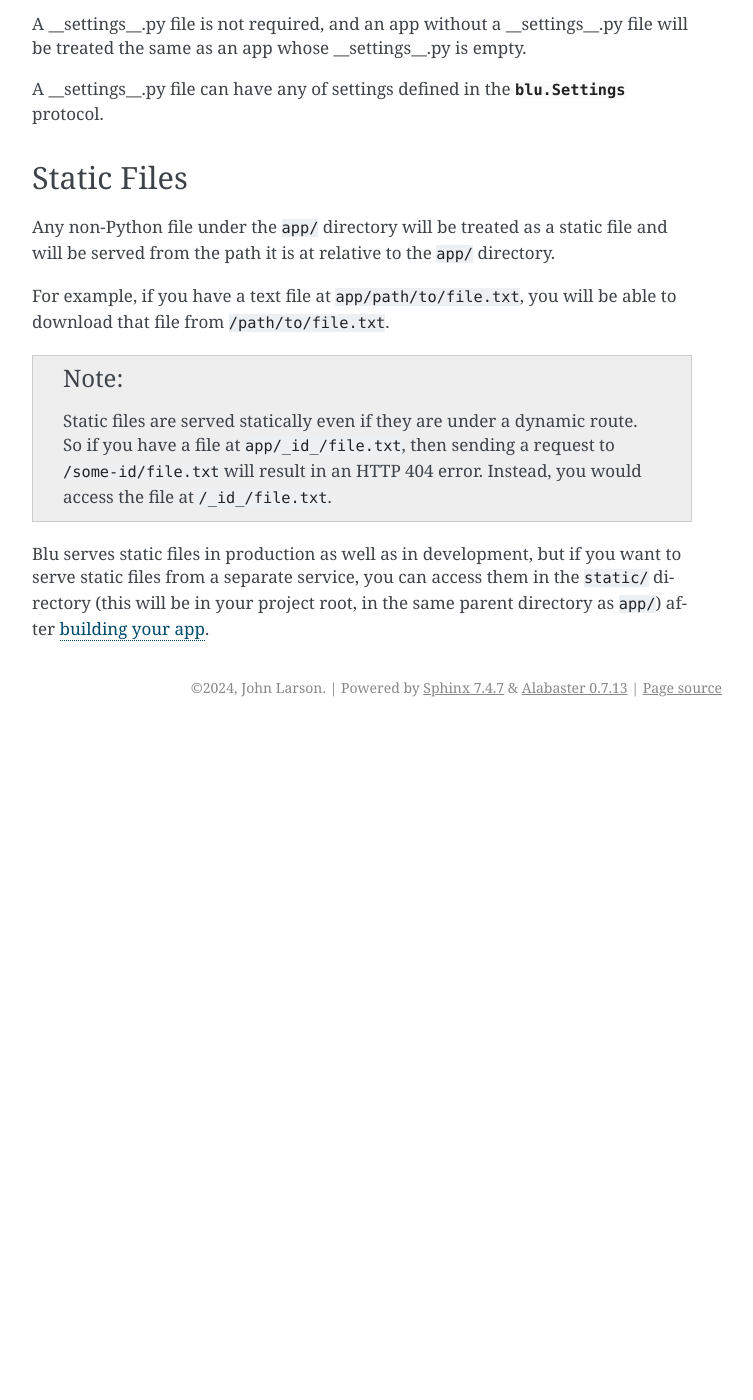
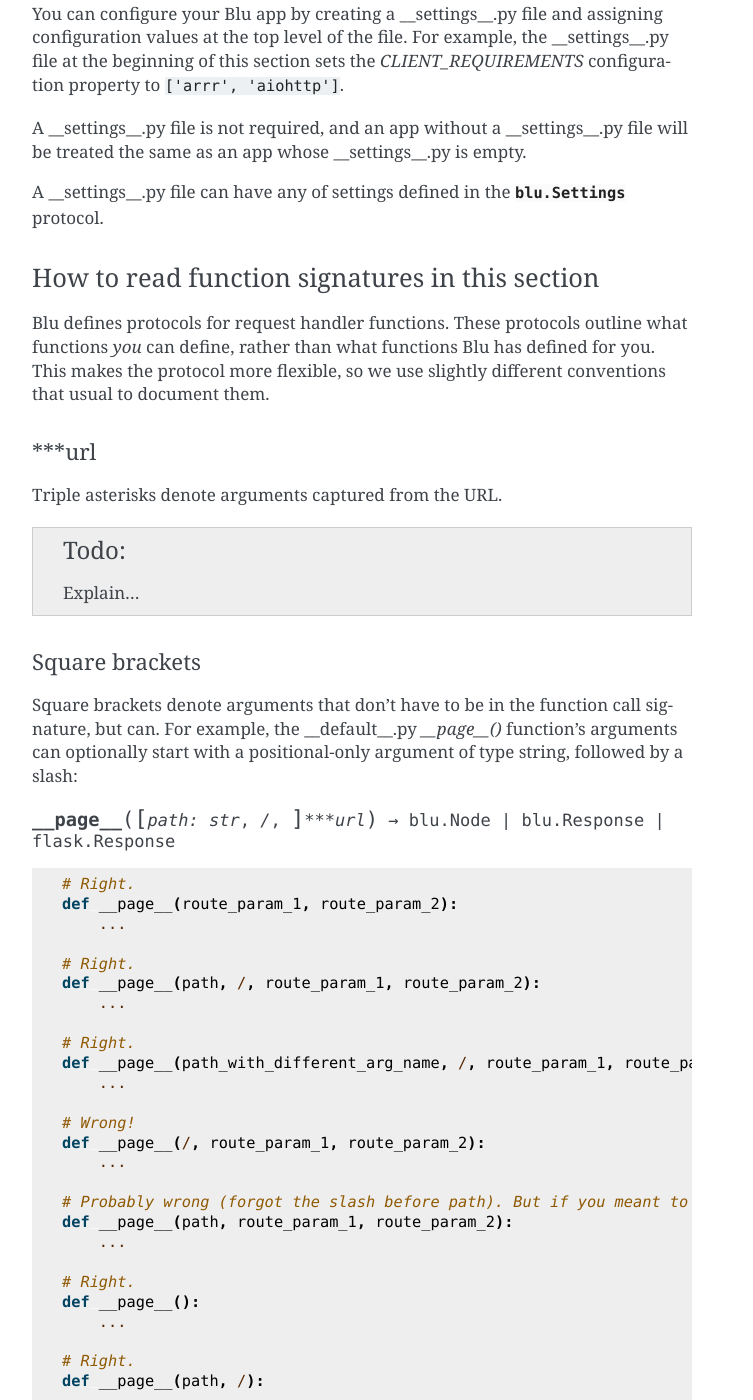
Before and after one commit to johnlarson/blu, a Sphinx documentation site: the page built from docs/api-reference/file-conventions.rst, in a window 1280 px wide and 1400 px high, scrolled down 3058 px. Shown: the whole window, without its empty margins (388-1141 px from the left). Built offline with Sphinx 7.4.7, drawn with Linux system fonts in a browser that asks for light colours; before the commit the page ends 3785 px from its top, so only the background shows below that; some of the changed text lies outside the part shown.

Commit message:
progress

```diff
--- a/docs/api-reference/file-conventions.rst
+++ b/docs/api-reference/file-conventions.rst
@@ -95,6 +95,10 @@
         <p>The slug value is: some-slug-value</p>
         <p>The query param value is: some-query-value</p>
 
+An __index__.py file should define the following top-level call signature:
+
+.. py:function:: __page__([path: str, /,] ***url: str) -> blu.Node | blu.Response | flask.Response
+
 
 **Location** - Under a segment directory.
 
@@ -154,6 +158,133 @@
 A __settings__.py file can have any of settings defined in the :class:`blu.Settings` protocol.
 
 
+.. _file-conventions/files/what-does-triple-start-url-mean:
+
+How to read function signatures in this section
++++++++++++++++++++++++++++++++++++++++++++++++
+
+Blu defines protocols for request handler functions. These protocols outline what functions *you* can define, rather than what functions Blu has defined for you. This makes the protocol more flexible, so we use slightly different conventions that usual to document them.
+
+\*\*\*url
+^^^^^^^^^
+
+Triple asterisks denote arguments captured from the URL.
+
+.. todo:: Explain...
+
+Square brackets
+^^^^^^^^^^^^^^^
+
+Square brackets denote arguments that don't have to be in the function call signature, but can. For example, the __default__.py *__page__()* function's arguments can optionally start with a positional-only argument of type string, followed by a slash:
+
+.. py:function:: __page__([path: str, /,] ***url) -> blu.Node | blu.Response | flask.Response
+
+.. code-block:: python
+
+    # Right.
+    def __page__(route_param_1, route_param_2):
+        ...
+
+    # Right.
+    def __page__(path, /, route_param_1, route_param_2):
+        ...
+
+    # Right.
+    def __page__(path_with_different_arg_name, /, route_param_1, route_param_2):
+        ...
+
+    # Wrong!
+    def __page__(/, route_param_1, route_param_2):
+        ...
+
+    # Probably wrong (forgot the slash before path). But if you meant to include a route param called "path", you're doing it right.
+    def __page__(path, route_param_1, route_param_2):
+        ...
+
+    # Right.
+    def __page__():
+        ...
+
+    # Right.
+    def __page__(path, /):
+        ...
+
+    # Wrong!
+    def __page__(/)
+
+You can include type annotations in your function definition, but don't have to; the type annotations in the documentation just tell you what type Blu will pass in for each argument.
+
+.. code-block:: python
+
+    # Right.
+    def __page__(path, /):
+        ...
+
+    # Also right!
+    def __page__(path: str, /):
+        ...
+
+Return types
+^^^^^^^^^^^^
+
+The return type tells you what return type Blu is expecting.
+
+For example, the *__page__()* function in __index__.py has to return a :type:`blu.Node`, a :class:`blu.Response`, or a :class:`quart.Response`:
+
+.. py:function:: __page__(***url) -> blu.Node | blu.Response | flask.Response
+
+
+.. code-block:: python
+
+    from blu import Response
+    from blu.html import p
+    import quart
+
+    # Right.
+    def __page__():
+        return p['Hello World!']
+
+    # Right.
+    def __page__():
+        return Response(p['Page not found.'], status=404)
+
+    # Right.
+    def __page__():
+        return quart.make_response({'hello': 'world'})
+
+    # Wrong!
+    def __page__():
+        return {'hello': 'world'}
+
+You don't have to annotate the return type, but you can. Any return type that is a subset of that shown in the documentation is valid.
+
+.. code-block:: python
+
+    import blu
+    import quart
+
+
+    # Right.
+    def __page__():
+        ...
+
+    # Also right.
+    def __page__() -> blu.Node | blu.Response | quart.Response:
+        ...
+
+    # Also right!
+    def __page__() -> blu.Node:
+        ...
+
+    # Wrong!
+    def __page__() -> dict:
+        ...
+
+    # Right; strings are blu.Nodes.
+    def __page__() -> str:
+        ...
+
+
 Static Files
 ------------
 
```
